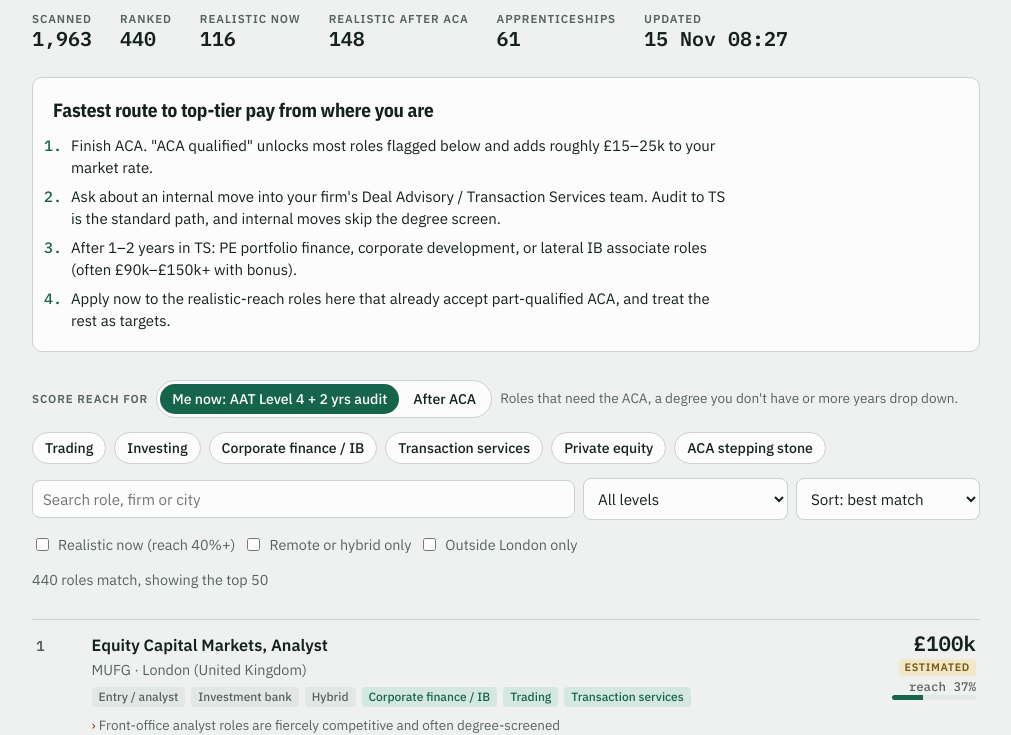
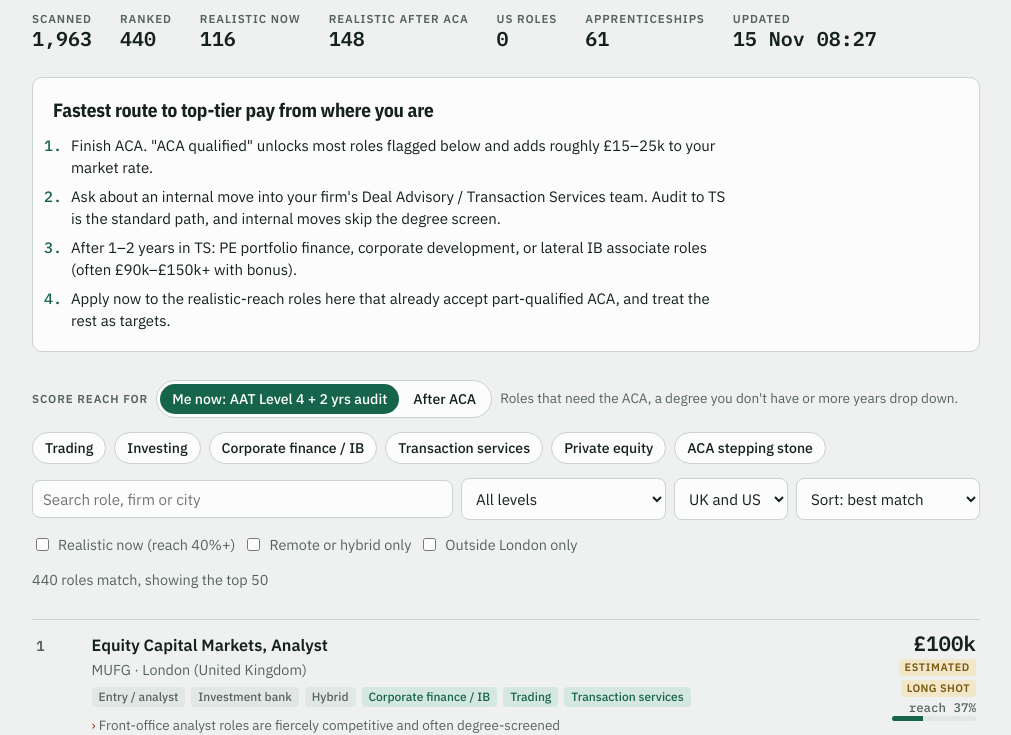
Before and after one commit to jackkelsall4-commits/job-finder, a plain HTML site: page index.html in a window 1280 px wide. Shown: the part 180-915 px from the top of the page, without its empty margins (134-1145 px from the left). Drawn offline with nearby package versions, Linux system fonts and the light colour scheme.

Commit message:
Show role summary, fit lines, verdict, country filter and $/£ pay

```diff
--- a/index.html
+++ b/index.html
@@ -103,6 +103,14 @@ input[type="search"] { flex: 1 1 220px; }
 .flags { margin: 4px 0 0; padding: 0; list-style: none; display: grid; gap: 2px; font-size: 0.84rem; color: var(--muted); }
 .flags li::before { content: "› "; color: var(--accent); }
 .flags li.bad::before { color: var(--warn); }
+.flags li.good::before { content: "✓ "; color: var(--accent); }
+.flags li.good { color: var(--fg); }
+.summary { margin: 2px 0 0; font-size: 0.9rem; color: var(--fg); max-width: 72ch; }
+.verdict { font: 600 0.68rem/1 var(--body); letter-spacing: 0.04em; text-transform: uppercase; padding: 3px 6px; border-radius: 4px; }
+.verdict.go { background: var(--accent-wash); color: var(--accent); }
+.verdict.maybe { background: var(--est-wash); color: var(--est); }
+.verdict.no { background: var(--warn-wash); color: var(--warn); }
+.usd { font: 500 0.8rem/1 var(--mono); color: var(--muted); font-variant-numeric: tabular-nums; }
 .pay { text-align: right; display: grid; gap: 4px; justify-items: end; }
 .pay b { font: 600 1.3rem/1 var(--mono); font-variant-numeric: tabular-nums; }
 .basis { font: 600 0.68rem/1 var(--body); letter-spacing: 0.06em; text-transform: uppercase; padding: 3px 6px; border-radius: 4px; }
@@ -123,7 +131,7 @@ footer { color: var(--muted); font-size: 0.85rem; display: grid; gap: 6px; max-w
 
 <main class="page">
   <header>
-    <span class="label">Live UK roles, ranked for you</span>
+    <span class="label">Live UK and US roles, ranked for you</span>
     <h1>Pay Ladder</h1>
     <p class="lede">Every vacancy is pulled live from employers' own careers systems and GOV.UK, then ranked by
       pay × how reachable it is with your qualifications and experience × fit with trading,
@@ -160,6 +168,11 @@ footer { color: var(--muted); font-size: 0.85rem; display: grid; gap: 6px; max-w
         <option value="mid">Experienced / associate</option>
         <option value="senior">Manager / VP</option>
       </select>
+      <select id="region" aria-label="Country">
+        <option value="">UK and US</option>
+        <option value="UK">UK only</option>
+        <option value="US">US only</option>
+      </select>
       <select id="sort" aria-label="Sort">
         <option value="match">Sort: best match</option>
         <option value="comp">Sort: highest pay</option>
@@ -182,8 +195,13 @@ footer { color: var(--muted); font-size: 0.85rem; display: grid; gap: 6px; max-w
     <p><b>Pay</b> is total compensation (base plus typical bonus). <span class="basis advertised">advertised</span> means the advert states a salary;
       <span class="basis estimated">estimated</span> means it is inferred from the employer type and seniority.
       <b>Reach</b> is a rough chance-style score, not a promise. It reads each advert's requirements (years of experience,
-      degree, qualified accountant, student-only) and compares them with you today (AAT Level 4, about 2 years of audit) or,
-      with <i>After ACA</i> selected, once you are ACA-qualified with about 4 years. Roles whose advert text couldn't be read are marked.</p>
+      degree, qualified accountant, coding, specialist systems such as Oracle or SAP, student-only) and compares them with you today
+      (AAT Level 4, about 2 years of audit) or, with <i>After ACA</i> selected, once you are ACA-qualified with about 4 years.
+      <b>Worth applying</b> means reach 40%+, <b>long shot</b> 20–39%, <b>not yet</b> under 20%.</p>
+    <p>The line under each role is the advert's own description of the job. <span style="color:var(--accent)">✓</span> lines are things the advert
+      asks for that your experience covers, quoted from the advert; <span style="color:var(--warn)">›</span> lines are the gaps.
+      Roles whose advert text couldn't be read are marked.</p>
+    <p id="fx"></p>
     <p id="sources"></p>
   </footer>
 </main>
@@ -196,11 +214,14 @@ footer { color: var(--muted); font-size: 0.85rem; display: grid; gap: 6px; max-w
   const $ = (id) => document.getElementById(id);
   const esc = (s) => String(s ?? "").replace(/[&<>"']/g, (c) => ({ "&": "&amp;", "<": "&lt;", ">": "&gt;", '"': "&quot;", "'": "&#39;" }[c]));
   const k = (v) => "£" + Math.round(v / 1000).toLocaleString("en-GB") + "k";
+  const kd = (v) => "$" + Math.round(v / 1000).toLocaleString("en-US") + "k";
   let data = null, shown = 50, area = "", stage = "now";
   try { if (localStorage.getItem("payladder-stage") === "aca") stage = "aca"; } catch (e) {}
   const R = (j) => stage === "aca" && j.reach_aca != null ? j.reach_aca : j.reach;
   const M = (j) => stage === "aca" && j.match_aca != null ? j.match_aca : j.match;
   const F = (j) => stage === "aca" && j.flags_aca ? j.flags_aca : j.flags;
+  const P = (j) => (stage === "aca" && j.pros_aca ? j.pros_aca : j.pros) || [];
+  const VERDICT = (r) => r >= 0.4 ? ["go", "Worth applying"] : r >= 0.2 ? ["maybe", "Long shot"] : ["no", "Not yet"];
   const NOTE = { now: "Roles that need the ACA, a degree you don't have or more years drop down.",
                  aca: "Assumes ACA-qualified with about 4 years' experience; post-qualification years still count against you." };
   function setStage(s) {
@@ -220,19 +241,21 @@ footer { color: var(--muted); font-size: 0.85rem; display: grid; gap: 6px; max-w
     b.onclick = () => { area = area === a ? "" : a; [...$("areas").children].forEach((c) => c.setAttribute("aria-pressed", String(c.textContent === area))); shown = 50; render(); };
     $("areas").appendChild(b);
   });
-  ["q", "level", "sort", "realistic", "wfh", "london"].forEach((id) => $(id).addEventListener("input", () => { shown = 50; render(); }));
+  ["q", "level", "region", "sort", "realistic", "wfh", "london"].forEach((id) => $(id).addEventListener("input", () => { shown = 50; render(); }));
   $("more").onclick = () => { shown += 50; render(); };
 
   function filtered() {
     const q = $("q").value.trim().toLowerCase();
     const lvl = $("level").value;
+    const reg = $("region").value;
     let rows = data.jobs.filter((j) =>
       (!area || j.tracks.includes(area)) &&
       (!lvl || j.level === lvl) &&
+      (!reg || (j.region || "UK") === reg) &&
       (!$("realistic").checked || R(j) >= 0.4) &&
       (!$("wfh").checked || j.workplace_type === "remote" || j.workplace_type === "hybrid") &&
       (!$("london").checked || !/london|canary wharf/i.test(j.location)) &&
-      (!q || (j.title + " " + j.company + " " + j.location).toLowerCase().includes(q)));
+      (!q || (j.title + " " + j.company + " " + j.location + " " + (j.summary || "")).toLowerCase().includes(q)));
     const s = $("sort").value;
     const key = { match: M, comp: (j) => j.comp * 10 + R(j), reach: (j) => R(j) * 1e6 + M(j), posted: (j) => Date.parse(j.posted) || 0 }[s];
     return rows.sort((a, b) => key(b) - key(a));
@@ -241,19 +264,24 @@ footer { color: var(--muted); font-size: 0.85rem; display: grid; gap: 6px; max-w
   function row(j, i) {
     const tracks = j.tracks.filter((t) => AREAS.includes(t)).map((t) => `<span class="tag track">${esc(t)}</span>`).join("");
     const wfh = WFH[j.workplace_type] ? `<span class="tag">${WFH[j.workplace_type]}</span>` : "";
-    const flags = F(j).map((f) => `<li class="${/asks for|wants|only|stretch|needs|competitive|usually|above|grade|ucas|level [1-4]|not yet|doesn't|not available|already hold/i.test(f) && !/plays to|classic|ticks this|should count|not required/i.test(f) ? "bad" : ""}">${esc(f)}</li>`).join("");
+    const flags = P(j).map((f) => `<li class="good">${esc(f)}</li>`).join("") +
+      F(j).map((f) => `<li class="${/should count|not required|a plus/i.test(f) ? "" : "bad"}">${esc(f)}</li>`).join("");
+    const [vc, vt] = VERDICT(R(j));
     const closes = j.extra && j.extra.closes ? ` · ${esc(String(j.extra.closes).replace(/^Closes /, "closes "))}` : "";
     return `<li class="job">
       <span class="rank">${i + 1}</span>
       <div class="main">
         <a class="title" href="${esc(j.url)}" target="_blank" rel="noopener">${esc(j.title)}</a>
         <div class="sub">${esc(j.company)} · ${esc(j.location)}${closes}</div>
-        <div class="tags"><span class="tag">${LEVEL[j.level]}</span><span class="tag">${esc(j.category_label)}</span>${wfh}${tracks}</div>
+        ${j.summary ? `<p class="summary">${esc(j.summary)}</p>` : ""}
+        <div class="tags">${j.region === "US" ? `<span class="tag">US</span>` : ""}<span class="tag">${LEVEL[j.level]}</span><span class="tag">${esc(j.category_label)}</span>${wfh}${tracks}</div>
         ${flags ? `<ul class="flags">${flags}</ul>` : ""}
       </div>
       <div class="pay">
         <b>${k(j.comp)}</b>
+        ${j.comp_usd ? `<span class="usd">${kd(j.comp_usd)}</span>` : ""}
         <span class="basis ${j.comp_basis}">${j.comp_basis}</span>
+        <span class="verdict ${vc}">${vt}</span>
         <span class="reach" title="${stage === "aca" ? "How reachable once you have the ACA" : "How reachable for you now"}">${stage === "aca" ? "after ACA" : "reach"} ${Math.round(R(j) * 100)}%<span class="bar"><i style="width:${Math.round(R(j) * 100)}%"></i></span></span>
       </div>
     </li>`;
@@ -279,9 +307,10 @@ footer { color: var(--muted); font-size: 0.85rem; display: grid; gap: 6px; max-w
     const realAca = d.jobs.filter((j) => (j.reach_aca ?? j.reach) >= 0.4).length;
     $("stats").innerHTML = [
       ["Scanned", d.total_seen.toLocaleString("en-GB")], ["Ranked", d.jobs.length], ["Realistic now", real], ["Realistic after ACA", realAca],
-      ["Apprenticeships", apprent], ["Updated", when.toLocaleDateString("en-GB", { day: "numeric", month: "short" }) + " " + when.toLocaleTimeString("en-GB", { hour: "2-digit", minute: "2-digit" })],
+      ["US roles", d.jobs.filter((j) => j.region === "US").length], ["Apprenticeships", apprent], ["Updated", when.toLocaleDateString("en-GB", { day: "numeric", month: "short" }) + " " + when.toLocaleTimeString("en-GB", { hour: "2-digit", minute: "2-digit" })],
     ].map(([a, b]) => `<div><span class="label">${a}</span><b>${b}</b></div>`).join("");
     const off = d.sources.filter((s) => s.ok === null).map((s) => s.source);
+    if (d.usd_to_gbp) $("fx").textContent = `US pay is shown in pounds, with the dollar figure underneath, converted at $1 = £${d.usd_to_gbp.toFixed(3)} (${d.fx_note || "daily rate"}). US estimates assume pay in New York, Chicago, Boston, San Francisco, Greenwich/Stamford and Miami runs about a third above London.`;
     $("sources").textContent = `Sources (${ok.length}): ${ok.map((s) => s.source).join(", ")}.` + (off.length ? ` Not yet switched on (free API key needed): ${off.join(", ")}.` : "");
     setStage(stage);
   }).catch(() => {
```
Also changed, not shown: sources.json (+4 -4 lines), 1 other file.
